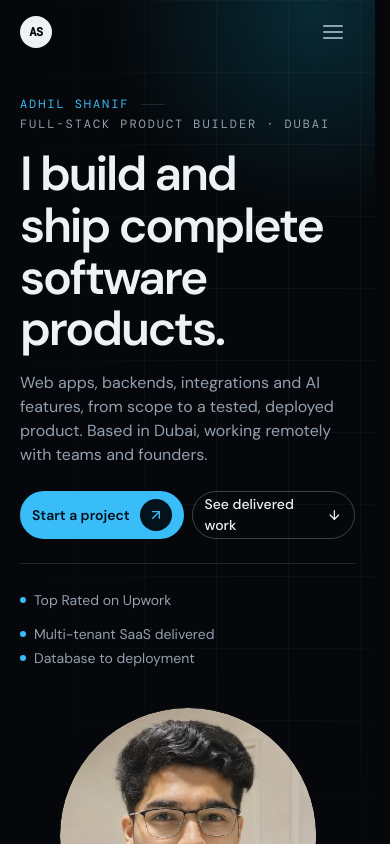
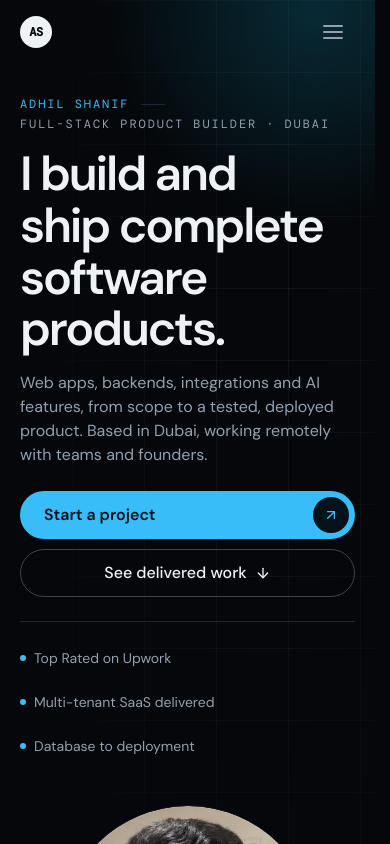
Before and after one commit to shanifadhil33-blip/My-portfolio, a Next.js app: page / in a window 390 px wide. Shown: the top 844 px of the page. Built offline with nearby package versions, Linux system fonts and the light colour scheme.

Commit message:
Stack hero buttons full width on phones and even out the trust row

```diff
--- a/src/app/globals.css
+++ b/src/app/globals.css
@@ -447,11 +447,9 @@ button:disabled {
   .hero-layout { gap: 2.5rem; padding-top: 6rem; padding-bottom: 3rem; }
   .hero-copy > h1 { margin-top: 1rem; }
   .hero-copy > p:not(:first-child) { margin-top: 1rem; font-size: 1rem; line-height: 1.5; }
-  .hero-actions { display: grid; grid-template-columns: repeat(2, minmax(0, 1fr)); gap: .5rem; margin-top: 1.5rem; }
-  .hero-actions > a { min-width: 0; min-height: 3rem; padding-inline: .75rem; gap: .5rem; font-size: .875rem; }
-  .hero-actions > a > span:first-child { padding-left: 0; }
-  .hero-actions > a > span:last-child { width: 2rem; height: 2rem; }
+  .hero-actions { margin-top: 1.5rem; gap: .625rem; }
   .hero-proof { margin-top: 1.5rem; padding-top: 1rem; gap: .25rem 1.25rem; }
+  .hero-proof > li { min-height: 2.5rem; }
   .hero-coin { width: min(16rem, 72vw); }
   .project-card-openable .project-card-media { max-height: 18svh; }
   .project-card-openable .project-card-body { padding: 1rem; }
```
